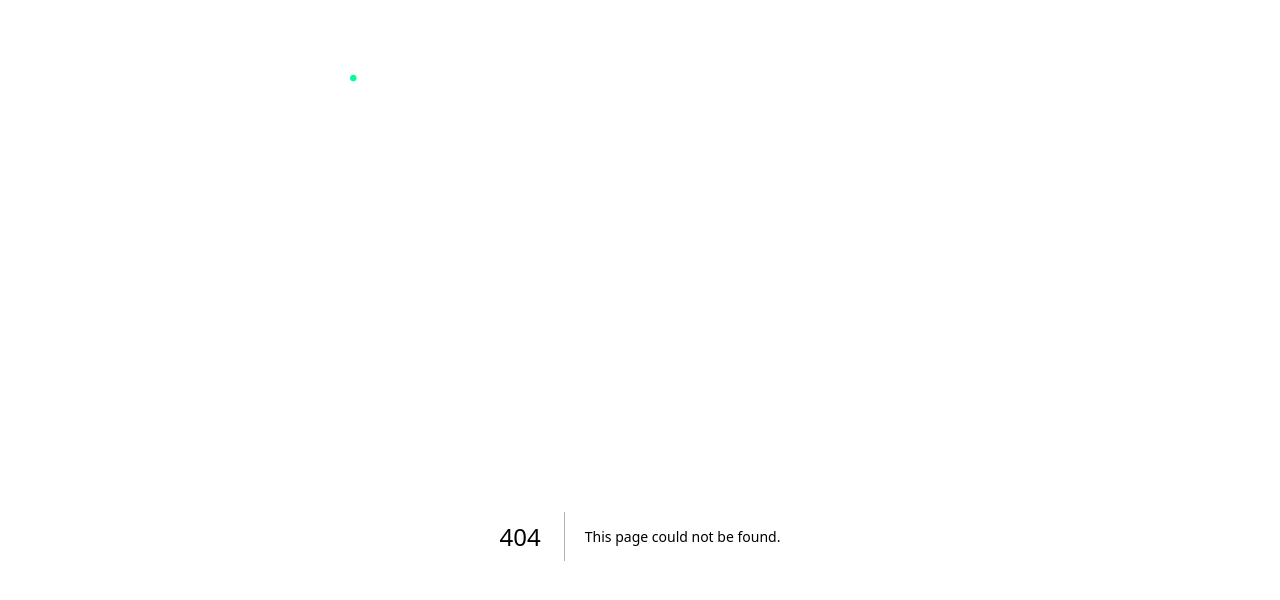
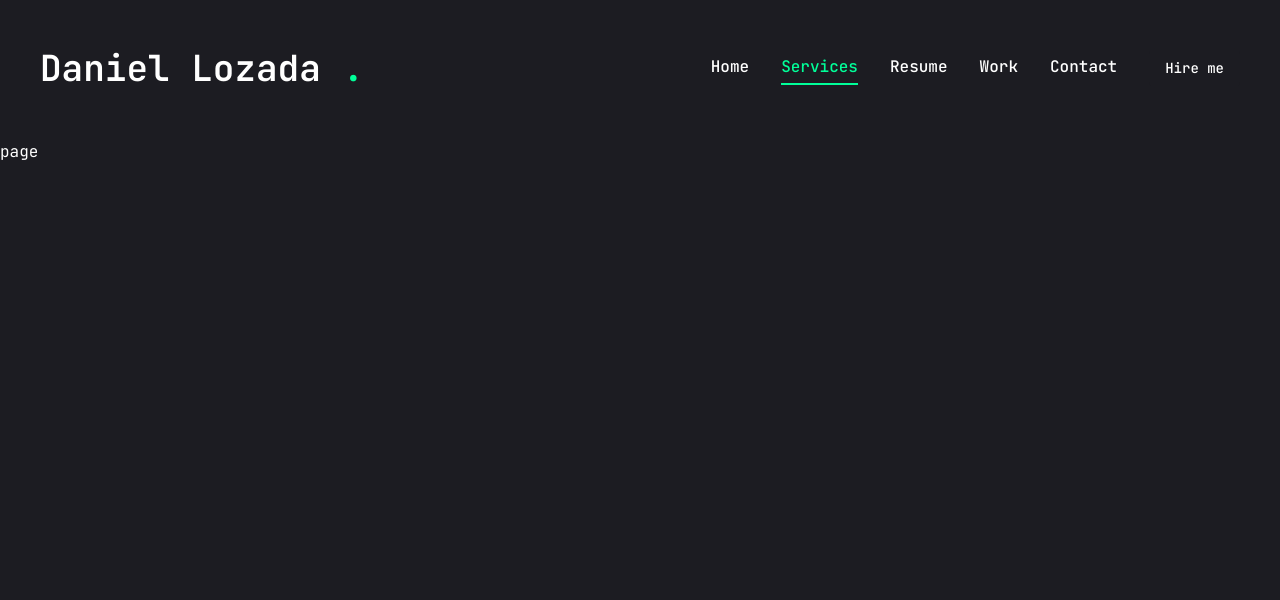
Before and after one commit to dflr10/daniellozadadev, a Next.js app: page /services in a window 1280 px wide. Before the commit this address had no page. Shown: the top 600 px of the page. Built offline with nearby package versions, Linux system fonts and the light colour scheme.

Commit message:
feature(page,Header,Nav): created services page, add button and links header nav and pathname created

```diff
--- /dev/null
+++ b/app/services/page.tsx
@@ -0,0 +1,9 @@
+import React from 'react'
+
+const page = () => {
+  return (
+    <div>page</div>
+  )
+}
+
+export default page
--- a/components/Header.tsx
+++ b/components/Header.tsx
@@ -1,15 +1,26 @@
 import Link from "next/link";
 import { Button } from "./ui/button";
+ import Nav from "./Nav";
 const Header = () => {
   return (
     <header className="py-8 xl:py-12 text-white">
-      <div className="container mx-auto">
+      <div className="container mx-auto flex justify-between items-center">
         <Link href="/">
           <h1 className="text-4xl font-semibold">
             Daniel Lozada <span className="text-accent">.</span>
           </h1>
         </Link>
+        {/*Nav menu desktop & hire me button */}
+        <div className="hidden xl:flex items-center gap-8">
+        <Nav/>
+          <Link href="/contact">
+            <Button>Hire me</Button>
+          </Link>
+        </div>
+        {/*mobile Nav */}
+        <div className="xl:hidden">movile nav</div>
       </div>
+
     </header>
 
   )
--- /dev/null
+++ b/components/Nav.tsx
@@ -0,0 +1,44 @@
+"use client";
+
+import Link from "next/link";
+import { usePathname } from "next/navigation";
+
+const links =[
+    {
+        name:'home',
+        path:"/",
+    },
+    {
+        name:'services',
+        path:"/services",
+    },
+    {
+        name:'resume',
+        path:"/resume",
+    },
+    {
+        name:'work',
+        path:"/work",
+    },
+    {
+        name:'contact',
+        path:"/contact",
+    },
+
+];
+const Nav = () => {
+    const pathname= usePathname();
+  return (
+    <nav className="flex gap-8">
+        {links.map((link, index)=>{
+            return<Link href={link.path} key={index} className={`${
+            link.path === pathname && "text-accent border-b-2 border-accent"
+            } capitalize font-medium hover:text-accent transition-all`}>
+                {link.name}
+                </Link>
+        })}
+    </nav>
+  )
+}
+
+export default Nav
```
